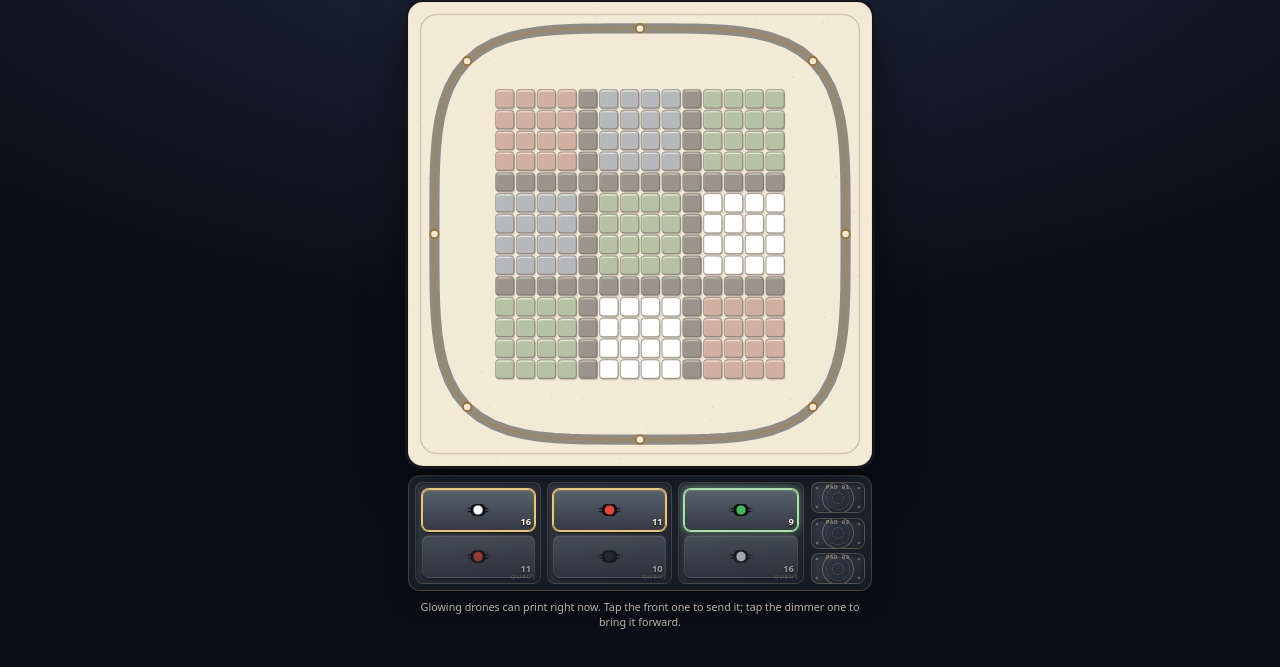
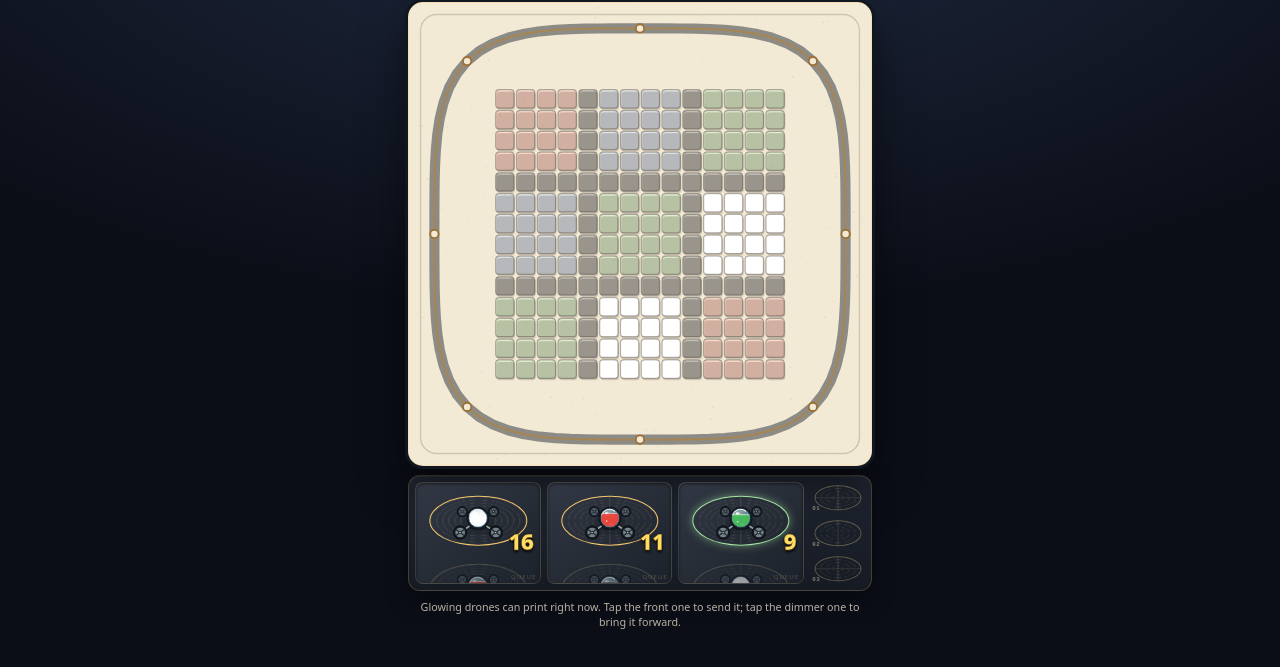
Before and after one commit to rocketpie/minigames, a plain HTML site: page games/drone-printer/drone-printer.html in a window 1280 px wide. Shown: the part 49-716 px from the top of the page. Drawn offline with Linux system fonts and the light colour scheme.

Commit message:
try to style drone-printer better

```diff
--- a/games/drone-printer/drone-printer.html
+++ b/games/drone-printer/drone-printer.html
@@ -46,44 +46,46 @@
   }
   .lane::after { content: "QUEUE"; position: absolute; right: .24rem; bottom: .12rem; color: #e9d6ad40; font-size: .38rem; letter-spacing: .16em; }
   .drone {
-    position: relative; flex: 0 0 2.65rem; border-radius: 7px; cursor: pointer; overflow: hidden;
-    border: 1px solid #f2dfb126; background: linear-gradient(180deg, #59616b, #343b46);
-    display: flex; align-items: center; justify-content: center; box-shadow: inset 0 1px 0 #ffffff20, 0 2px 0 #111720;
-    -webkit-tap-highlight-color: transparent;
+    position: relative; flex: 0 0 2.65rem; cursor: pointer; overflow: visible;
+    display: flex; align-items: center; justify-content: center; -webkit-tap-highlight-color: transparent;
   }
-  .drone canvas { height: 100%; aspect-ratio: 1; width: auto; display: block; }
-  .drone .mag { position: absolute; right: .18rem; bottom: .1rem; font-size: .58rem; font-weight: 900; color: #fff1d2; text-shadow: 0 1px 2px #000; }
+  .drone canvas { position: relative; z-index: 1; height: 100%; aspect-ratio: 1; width: auto; display: block; }
+  .drone .mag {
+    position: absolute; z-index: 2; right: .12rem; bottom: .02rem; font-size: 1.35rem; line-height: 1; font-weight: 1000;
+    color: #ffdc62; -webkit-text-stroke: .35px #513813; text-shadow: 0 1px 0 #241b0d, 0 2px 3px #000;
+  }
   .drone.next { opacity: .58; }
-  .drone.front { border-color: #f3c46b; box-shadow: 0 0 0 1px #f3c46b, inset 0 1px 0 #ffffff20, 0 2px 0 #111720; }
+
+  .park { display: grid; grid-template-rows: repeat(3, minmax(0, 1fr)); gap: .28rem; width: 3.35rem; height: 6.35rem; min-height: 0; }
+  .pad {
+    position: relative; min-width: 0; min-height: 0; overflow: visible;
+    display: flex; align-items: center; justify-content: center;
+  }
+  .drone::before, .pad::before {
+    content: ""; position: absolute; left: 50%; top: 50%; width: 84%; height: 76%; transform: translate(-50%, -50%);
+    border: 1px solid #e5c98955; border-radius: 50%; pointer-events: none;
+    background:
+      linear-gradient(90deg, transparent 49.5%, #e5c98925 50%, transparent 50.5%),
+      linear-gradient(0deg, transparent 49.5%, #e5c98925 50%, transparent 50.5%),
+      repeating-radial-gradient(ellipse, transparent 0 5px, #e5c98925 5.5px 6px);
+  }
+  .drone.front::before { border-color: #f3c46b; }
   /* a drone whose colour is on the print frontier can fire right now */
-  .drone.ready, .drone.front.ready { border-color: #a4e6a1; box-shadow: 0 0 0 1px #a4e6a1, 0 0 12px rgba(164, 230, 161, .5), inset 0 1px 0 #ffffff20; }
-
-  .park { display: flex; flex-direction: column; gap: .28rem; width: 3.35rem; }
-  .pad {
-    position: relative; min-width: 0; flex: 1; overflow: hidden; border-radius: 8px; cursor: default;
-    border: 1px solid #f3c46b35; display: flex; align-items: center; justify-content: center;
-    background:
-      radial-gradient(circle at 5px 5px, #e8d3a555 1px, transparent 1.7px),
-      radial-gradient(circle at calc(100% - 5px) 5px, #e8d3a555 1px, transparent 1.7px),
-      radial-gradient(circle at 5px calc(100% - 5px), #e8d3a555 1px, transparent 1.7px),
-      radial-gradient(circle at calc(100% - 5px) calc(100% - 5px), #e8d3a555 1px, transparent 1.7px),
-      linear-gradient(145deg, #333b47, #202630);
-    box-shadow: inset 0 1px 4px #0008;
-  }
-  .pad::before {
-    content: ""; position: absolute; width: 58%; aspect-ratio: 1; border: 1px solid #e5c98955; border-radius: 50%;
-    background: repeating-radial-gradient(circle, transparent 0 5px, #e5c98925 5.5px 6px);
-  }
+  .drone.ready::before { border-color: #a4e6a1; box-shadow: 0 0 9px rgba(164, 230, 161, .5); }
   .pad::after {
-    content: "PAD " attr(data-pad); position: absolute; top: .08rem; left: 0; right: 0; z-index: 2;
-    color: #e9d6ad88; text-align: center; font: 700 .36rem/1 ui-monospace, monospace; letter-spacing: .08em;
+    content: attr(data-pad); position: absolute; left: .08rem; bottom: .08rem; z-index: 2;
+    color: #e9d6ad88; font: 700 .36rem/1 ui-monospace, monospace; letter-spacing: .08em; pointer-events: none;
   }
   .pad canvas { position: relative; z-index: 1; height: 100%; aspect-ratio: 1; width: auto; display: block; }
-  .pad .mag { position: absolute; z-index: 3; right: .16rem; bottom: .05rem; font-size: .55rem; font-weight: 900; color: #fff1d2; text-shadow: 0 1px 2px #000; }
-  .pad.full { border-color: #f3c46b88; background: linear-gradient(145deg, #59616b, #343b46); cursor: pointer; box-shadow: inset 0 1px 0 #ffffff20, 0 2px 0 #111720; }
+  .pad .mag {
+    position: absolute; z-index: 3; right: .14rem; bottom: .02rem; font-size: 1.15rem; line-height: 1; font-weight: 1000;
+    color: #ffdc62; -webkit-text-stroke: .3px #513813; text-shadow: 0 1px 0 #241b0d, 0 2px 3px #000;
+    cursor: pointer;
+  }
   .pad.full::before { border-color: #ffe3a0a0; }
-  .pad.ready { box-shadow: 0 0 0 1px #a4e6a1, 0 0 12px rgba(164, 230, 161, .5); }
-  .pad:active { transform: translateY(1px); }
+  .pad.ready::before { border-color: #a4e6a1; box-shadow: 0 0 9px rgba(164, 230, 161, .5); }
+  .pad.full canvas { cursor: pointer; touch-action: none; }
+  .pad.full canvas:active { transform: translateY(1px); }
 
   #hint { margin: 0; width: min(94vw, 58vh); min-height: 2.1em; text-align: center; font-size: .67rem; line-height: 1.35; color: #b9b0a2; }
 
@@ -102,7 +104,6 @@
     .stat { min-width: 2.6rem; font-size: .46rem; padding: .16rem .34rem; }
     .stat b { font-size: .74rem; }
     #hint { font-size: .62rem; }
-    .pad { border-radius: 6px; }
   }
 </style>
 </head>
@@ -576,54 +577,107 @@ function roundRect(g, x, y, w, h, r) {
   g.closePath();
 }
 
-// A little quadcopter: black body and wings, rotors on the wing tips, and a tank of
-// spray colour on top. While it flies the rotors blur into a spinning disk.
-function drawDrone(g, x, y, s, color, spinning, ang) {
+function drawRotor(g, x, y, r, spinning, front) {
+  g.fillStyle = '#171c24'; g.strokeStyle = '#10131a'; g.lineWidth = Math.max(1, r * .22);
+  g.beginPath(); g.arc(x, y, r, 0, TAU); g.fill(); g.stroke();
+  g.fillStyle = front ? '#74828a' : '#4e5a64';
+  g.beginPath(); g.arc(x, y, r * .74, 0, TAU); g.fill();
+  if (spinning) {
+    g.fillStyle = 'rgba(210, 230, 235, .34)';
+    g.beginPath(); g.arc(x, y, r * .66, 0, TAU); g.fill();
+    g.strokeStyle = 'rgba(255, 255, 255, .78)'; g.lineWidth = Math.max(1, r * .13);
+    g.beginPath(); g.arc(x, y, r * .48, -.35, 2.15); g.stroke();
+    g.beginPath(); g.arc(x, y, r * .48, Math.PI + .25, Math.PI + 2.4); g.stroke();
+  } else {
+    g.strokeStyle = '#202833'; g.lineWidth = Math.max(1, r * .19); g.lineCap = 'round';
+    g.beginPath(); g.moveTo(x - r * .58, y - r * .43); g.lineTo(x + r * .58, y + r * .43); g.stroke();
+    g.beginPath(); g.moveTo(x + r * .58, y - r * .43); g.lineTo(x - r * .58, y + r * .43); g.stroke();
+  }
+  g.fillStyle = '#d8c38f'; g.strokeStyle = '#202630'; g.lineWidth = Math.max(1, r * .1);
+  g.beginPath(); g.arc(x, y, r * .19, 0, TAU); g.fill(); g.stroke();
+}
+
+// Isometric comic quadcopter, with four rotors and its glass paint reservoir.
+const reservoirFill = mag => Math.min(.9, .39 + Math.max(0, mag) * .03);
+
+function drawDrone(g, x, y, s, color, spinning, ang, mag = 10) {
   g.save();
   g.translate(x, y);
   g.rotate(ang);
-  const wing = s * 1.6, edge = Math.max(1, s * 0.06);
-  g.lineWidth = edge;
-  g.fillStyle = '#1b1e26';
-  g.strokeStyle = 'rgba(0, 0, 0, .55)';
-  roundRect(g, -wing / 2, -s * 0.14, wing, s * 0.28, s * 0.14);
-  g.fill(); g.stroke();
+  const rotors = [
+    { x: -.72, y: -.43, r: .23, front: false }, { x: .72, y: -.43, r: .23, front: false },
+    { x: -.82, y: .53, r: .30, front: true }, { x: .82, y: .53, r: .30, front: true },
+  ];
 
-  for (const sx of [-1, 1]) {
-    const rx = sx * wing / 2;
-    if (spinning) {
-      g.fillStyle = 'rgba(175, 190, 220, .5)';
-      g.beginPath(); g.arc(rx, 0, s * 0.44, 0, TAU); g.fill();
-      g.strokeStyle = 'rgba(80, 95, 130, .55)'; g.stroke();
-      g.strokeStyle = 'rgba(255, 255, 255, .55)';
-      g.beginPath(); g.arc(rx, 0, s * 0.26, ang, ang + 2.3); g.stroke();
-    } else {
-      g.fillStyle = '#2a2f3a';
-      g.beginPath(); g.arc(rx, 0, s * 0.13, 0, TAU); g.fill();
-      g.strokeStyle = '#454d5e'; g.lineWidth = Math.max(1, s * 0.09);
-      g.beginPath(); g.moveTo(rx - s * 0.38, 0); g.lineTo(rx + s * 0.38, 0); g.stroke();
-      g.beginPath(); g.moveTo(rx, -s * 0.38); g.lineTo(rx, s * 0.38); g.stroke();
-      g.lineWidth = edge;
-    }
+  g.fillStyle = 'rgba(16, 20, 27, .24)';
+  roundRect(g, -s * .72, -s * .15, s * 1.44, s * .76, s * .28); g.fill();
+  for (const r of rotors) {
+    g.beginPath(); g.moveTo(0, -s * .04); g.lineTo(r.x * s, r.y * s);
+    g.strokeStyle = '#171c24'; g.lineWidth = Math.max(2, s * .19); g.lineCap = 'round'; g.stroke();
+    g.beginPath(); g.moveTo(0, -s * .04); g.lineTo(r.x * s, r.y * s);
+    g.strokeStyle = r.front ? '#9ba8a8' : '#65727c'; g.lineWidth = Math.max(1, s * .075); g.stroke();
+  }
+  for (const r of rotors) drawRotor(g, r.x * s, r.y * s, r.r * s, spinning, r.front);
+
+  // Faceted chassis and forward running lights make the front edge read in perspective.
+  g.beginPath();
+  g.moveTo(-s * .34, -s * .23); g.lineTo(-s * .22, -s * .37); g.lineTo(s * .21, -s * .37);
+  g.lineTo(s * .38, -s * .13); g.lineTo(s * .31, s * .25); g.lineTo(s * .18, s * .34);
+  g.lineTo(-s * .2, s * .34); g.lineTo(-s * .37, s * .13); g.closePath();
+  g.fillStyle = '#35404b'; g.strokeStyle = '#11151c'; g.lineWidth = Math.max(1.5, s * .11); g.fill(); g.stroke();
+  g.beginPath();
+  g.moveTo(-s * .23, -s * .22); g.lineTo(-s * .14, -s * .29); g.lineTo(s * .14, -s * .29);
+  g.lineTo(s * .25, -s * .12); g.lineTo(-s * .25, -s * .12); g.closePath();
+  g.fillStyle = '#879397'; g.fill();
+  g.strokeStyle = '#202630'; g.lineWidth = Math.max(1, s * .045); g.stroke();
+  for (const side of [-1, 1]) {
+    g.fillStyle = side < 0 ? '#ffcb65' : '#fa735e';
+    g.beginPath(); g.arc(side * s * .25, s * .16, s * .055, 0, TAU); g.fill();
   }
 
-  g.fillStyle = '#111318';
-  roundRect(g, -s * 0.5, -s * 0.42, s, s * 0.84, s * 0.28);
-  g.fill();
-  g.strokeStyle = 'rgba(0, 0, 0, .6)'; g.stroke();
+  // Collar sits below the sphere so the reservoir feels mounted, not pasted on.
+  g.fillStyle = '#1c232b'; g.strokeStyle = '#10141b'; g.lineWidth = Math.max(1, s * .07);
+  roundRect(g, -s * .34, s * .17, s * .68, s * .18, s * .07); g.fill(); g.stroke();
 
-  g.fillStyle = HEX[KEYS[color]];
-  g.beginPath(); g.arc(0, 0, s * 0.36, 0, TAU); g.fill();
-  g.strokeStyle = 'rgba(0, 0, 0, .4)'; g.lineWidth = Math.max(1, s * 0.05); g.stroke();
+  const cy = -s * .13, r = s * .48, ink = '#11151c', paint = HEX[KEYS[color]];
+  const surfaceY = cy + r * (1 - 2 * reservoirFill(mag));
+  const glass = g.createRadialGradient(-r * .36, cy - r * .42, r * .04, 0, cy, r * 1.18);
+  glass.addColorStop(0, 'rgba(255, 255, 255, .92)');
+  glass.addColorStop(.28, 'rgba(204, 240, 247, .58)');
+  glass.addColorStop(1, 'rgba(55, 106, 131, .9)');
+  g.fillStyle = glass; g.strokeStyle = ink; g.lineWidth = Math.max(1.5, s * .095);
+  g.beginPath(); g.arc(0, cy, r, 0, TAU); g.fill(); g.stroke();
+
+  g.save();
+  g.beginPath(); g.arc(0, cy, r * .83, 0, TAU); g.clip();
+  const liquid = g.createLinearGradient(0, cy - r, 0, cy + r);
+  liquid.addColorStop(0, hexA(paint, .84)); liquid.addColorStop(.55, paint); liquid.addColorStop(1, hexA(paint, .92));
+  g.fillStyle = liquid;
+  g.beginPath(); g.moveTo(-r, surfaceY); g.quadraticCurveTo(0, surfaceY - r * .045, r, surfaceY);
+  g.lineTo(r, cy + r); g.lineTo(-r, cy + r); g.closePath(); g.fill();
+  g.strokeStyle = hexA('#ffffff', .55); g.lineWidth = Math.max(1, s * .025);
+  g.beginPath(); g.moveTo(-r, surfaceY); g.quadraticCurveTo(0, surfaceY - r * .045, r, surfaceY); g.stroke();
+  g.fillStyle = 'rgba(255, 255, 255, .78)';
+  g.beginPath(); g.arc(-r * .32, surfaceY + (cy + r - surfaceY) * .5, r * .075, 0, TAU); g.fill();
+  g.beginPath(); g.arc(r * .1, surfaceY + (cy + r - surfaceY) * .7, r * .045, 0, TAU); g.fill();
+  g.restore();
+
+  // A swept highlight and rim sell the reservoir as a glass sphere.
+  g.strokeStyle = 'rgba(255, 255, 255, .88)'; g.lineWidth = Math.max(1, s * .055);
+  g.beginPath(); g.arc(-r * .07, cy - r * .08, r * .78, Math.PI * 1.12, Math.PI * 1.72); g.stroke();
+  g.fillStyle = 'rgba(255, 255, 255, .88)';
+  g.beginPath(); g.arc(-r * .35, cy - r * .47, r * .105, 0, TAU); g.fill();
+  g.strokeStyle = 'rgba(27, 47, 59, .72)'; g.lineWidth = Math.max(1, s * .035);
+  g.beginPath(); g.arc(0, cy, r * .96, 0, TAU); g.stroke();
   g.restore();
 }
 
 // Draw the same drone into a small tile canvas (used by the lanes and parking pads).
-function paintDroneTile(cv, color) {
+function paintDroneTile(cv, color, mag) {
   const g = cv && typeof cv.getContext === 'function' ? cv.getContext('2d') : null;
   if (!g) return;
   g.clearRect(0, 0, cv.width, cv.height);
-  drawDrone(g, cv.width / 2, cv.height / 2, Math.min(cv.width, cv.height) * 0.34, color, false, 0);
+  drawDrone(g, cv.width / 2, cv.height / 2, Math.min(cv.width, cv.height) * 0.34, color, false, 0, mag);
 }
 
 // --- static board layer --------------------------------------------------------
@@ -731,7 +785,7 @@ function drawScene(dt) {
   for (const d of flying) {
     const p = dronePos(d, L);
     g2.globalAlpha = d.state === 'leave' ? 1 - d.t / LEAVE_T : 1;
-    drawDrone(g2, p.x, p.y, L.size * 0.028, d.color, true, d.ang);
+    drawDrone(g2, p.x, p.y, L.size * 0.028, d.color, true, d.ang, d.mag);
   }
   g2.globalAlpha = 1;
 }
@@ -746,7 +800,7 @@ function renderLanes() {
       div.className = 'drone ' + (k === 0 ? 'front' : 'next') + (readyColors.has(d.color) ? ' ready' : '');
       const cv = document.createElement('canvas');
       cv.width = 64; cv.height = 64;
-      paintDroneTile(cv, d.color);
+      paintDroneTile(cv, d.color, d.mag);
       const mag = document.createElement('b');
       mag.className = 'mag';
       mag.textContent = d.mag;
@@ -768,15 +822,20 @@ function renderPads() {
     if (!el) return;
     el.className = 'pad' + (d ? ' full' : '') + (d && readyColors.has(d.color) ? ' ready' : '');
     el.textContent = '';
-    el.onpointerdown = d ? () => relaunchParked(pi) : null;
+    el.onpointerdown = null;
     if (!d) return;
     const cv = document.createElement('canvas');
     cv.width = 56; cv.height = 56;
-    paintDroneTile(cv, d.color);
+    paintDroneTile(cv, d.color, d.mag);
     const mag = document.createElement('b');
     mag.className = 'mag';
     mag.textContent = d.mag;
     el.append(cv, mag);
+    el.onpointerdown = e => {
+      if (e.target !== cv && e.target !== mag) return;
+      if (e && e.preventDefault) e.preventDefault();
+      relaunchParked(pi);
+    };
   });
 }
 
```
Also changed, not shown: games/drone-printer/drone-printer.test.mjs (+36 -7 lines).
